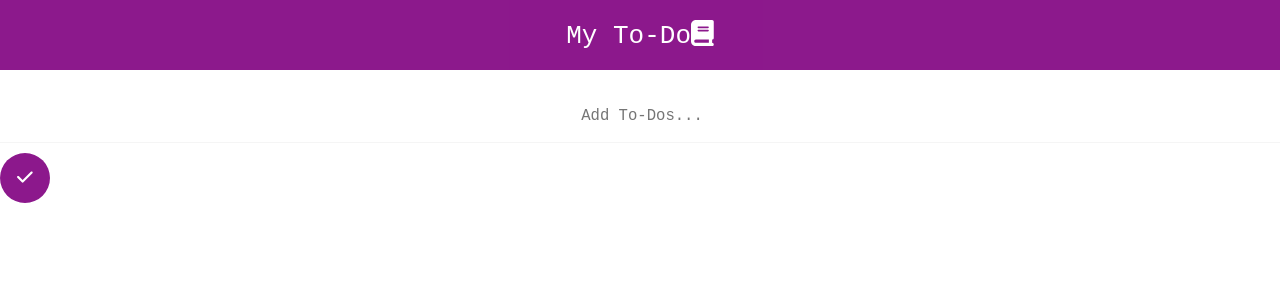
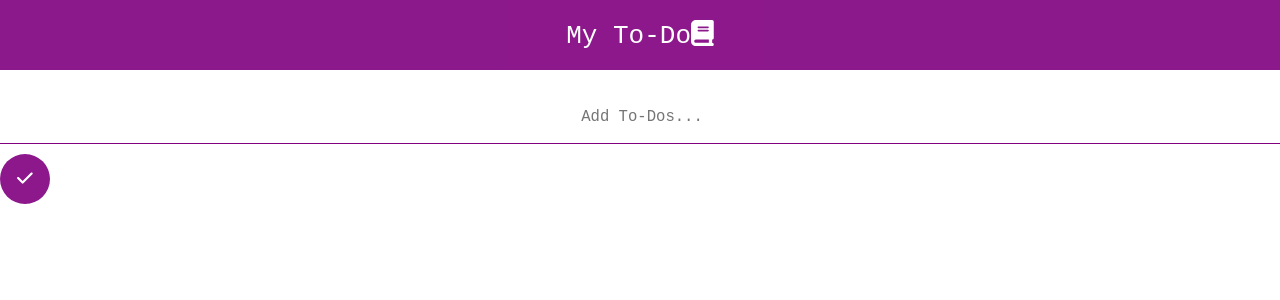
Before and after one commit to Legendary-Folah/myto-do, a React (Create React App) app: page / in a window 1280 px wide. Shown: the top 300 px of the page. Built offline with nearby package versions, Linux system fonts and the light colour scheme.

Commit message:
minimal changes yet again

```diff
--- a/src/App.css
+++ b/src/App.css
@@ -30,7 +30,8 @@ body {
   font-family: monospace;
   width: 100%;
   border: none;
-  border-bottom: 1.5px solid whitesmoke;
+  border-bottom: 1.5px solid purple;
+  border-top: 1px solid white;
   font-size: 1.2em;
   text-align: center;
   height: 50px;
```
